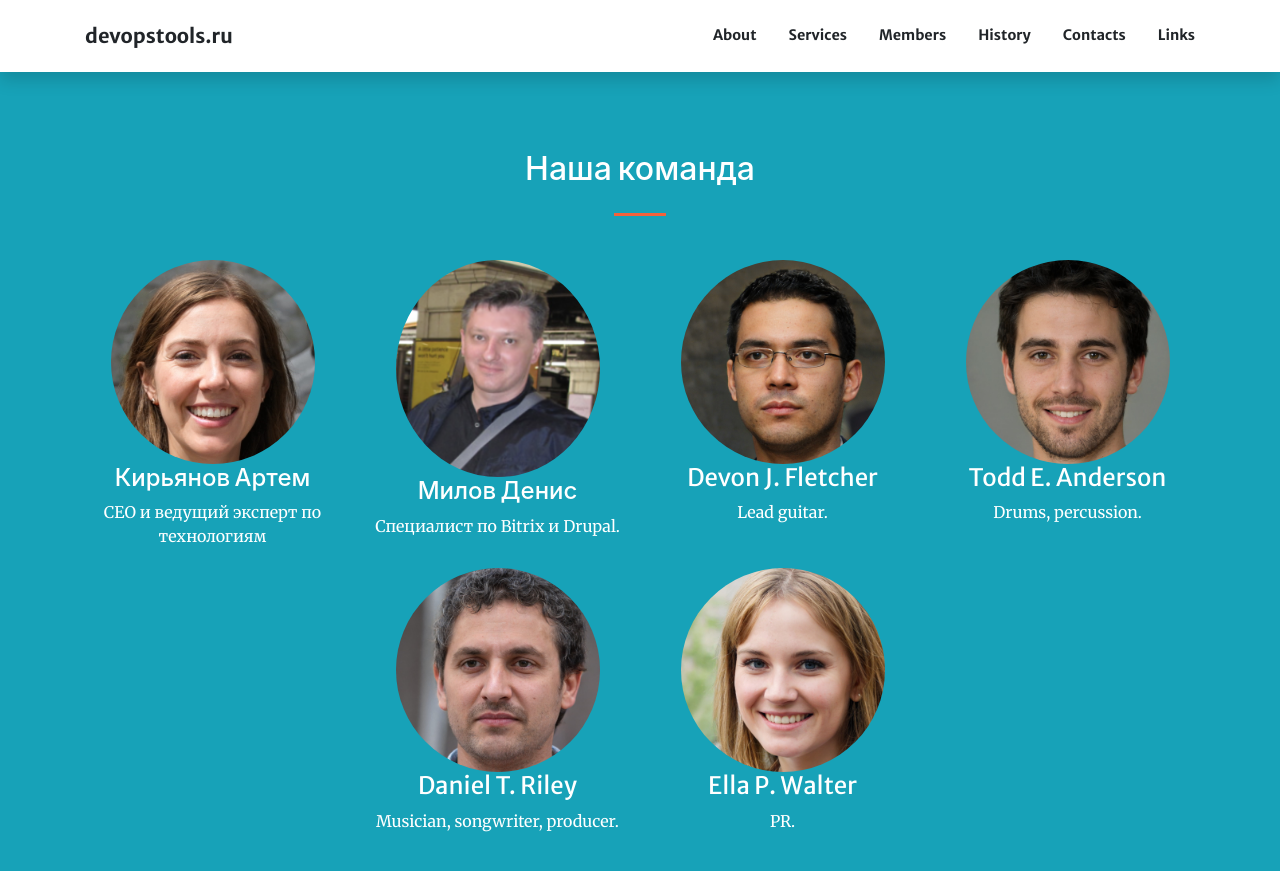
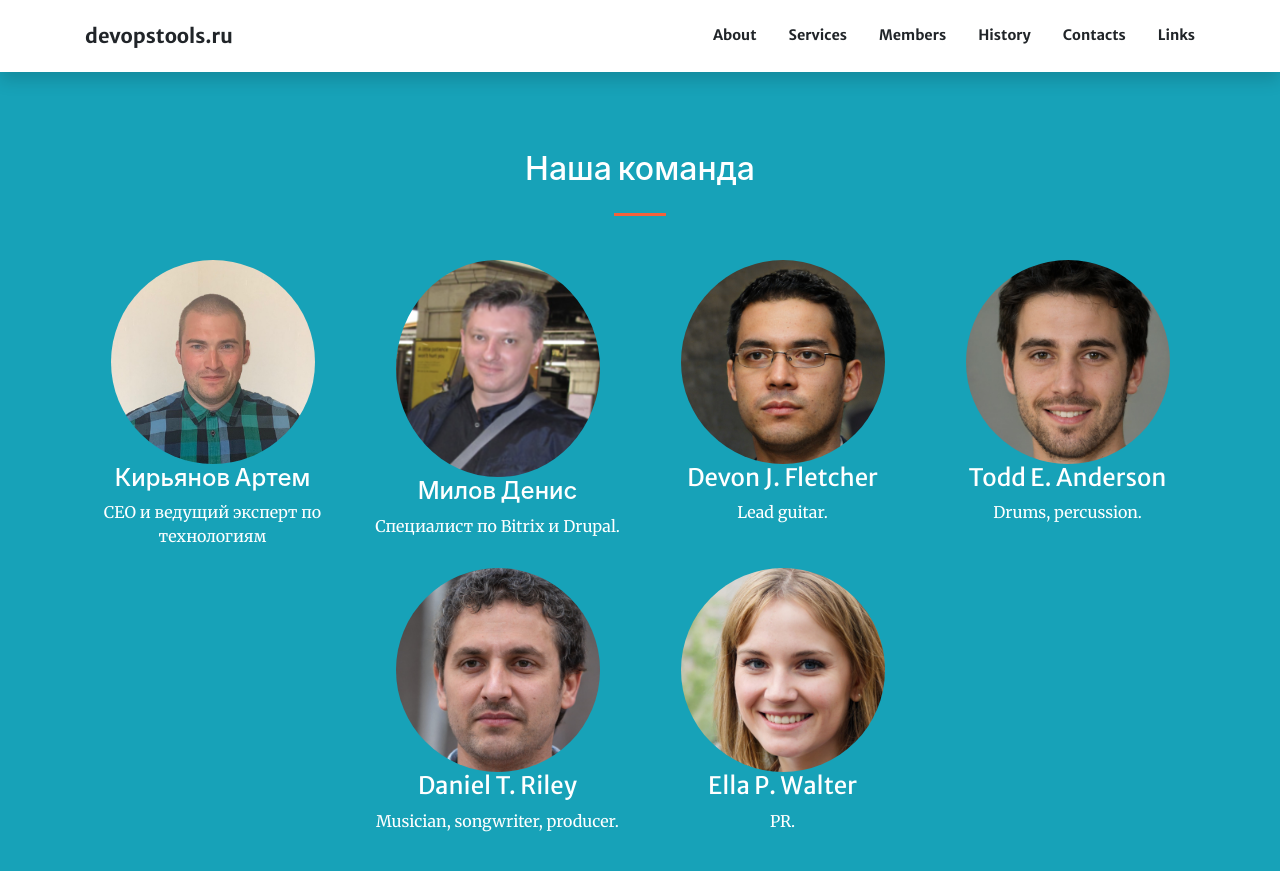
Before and after one commit to hacker342/devopstools.guthub.io, a Jekyll site: the page built from index.md, in a window 1280 px wide and 900 px high, scrolled down 2776 px. Shown: the top 871 px of the window. Built offline with Jekyll 4.4.1, drawn with Linux system fonts in a browser that asks for light colours; nearby versions of some CDN libraries.

Commit message:
add me photo

```diff
--- a/index.md
+++ b/index.md
@@ -89,7 +89,7 @@ sections:
     members:
       - title: Кирьянов Артем
         text: CEO и ведущий эксперт по технологиям
-        image: assets/img/members/person1.jpg
+        image: assets/img/members/me.png
         url: '#'
       - title: Милов Денис
         text: Специалист по Bitrix и Drupal.
```
Also changed, not shown: assets/img/members/me.png (added).
